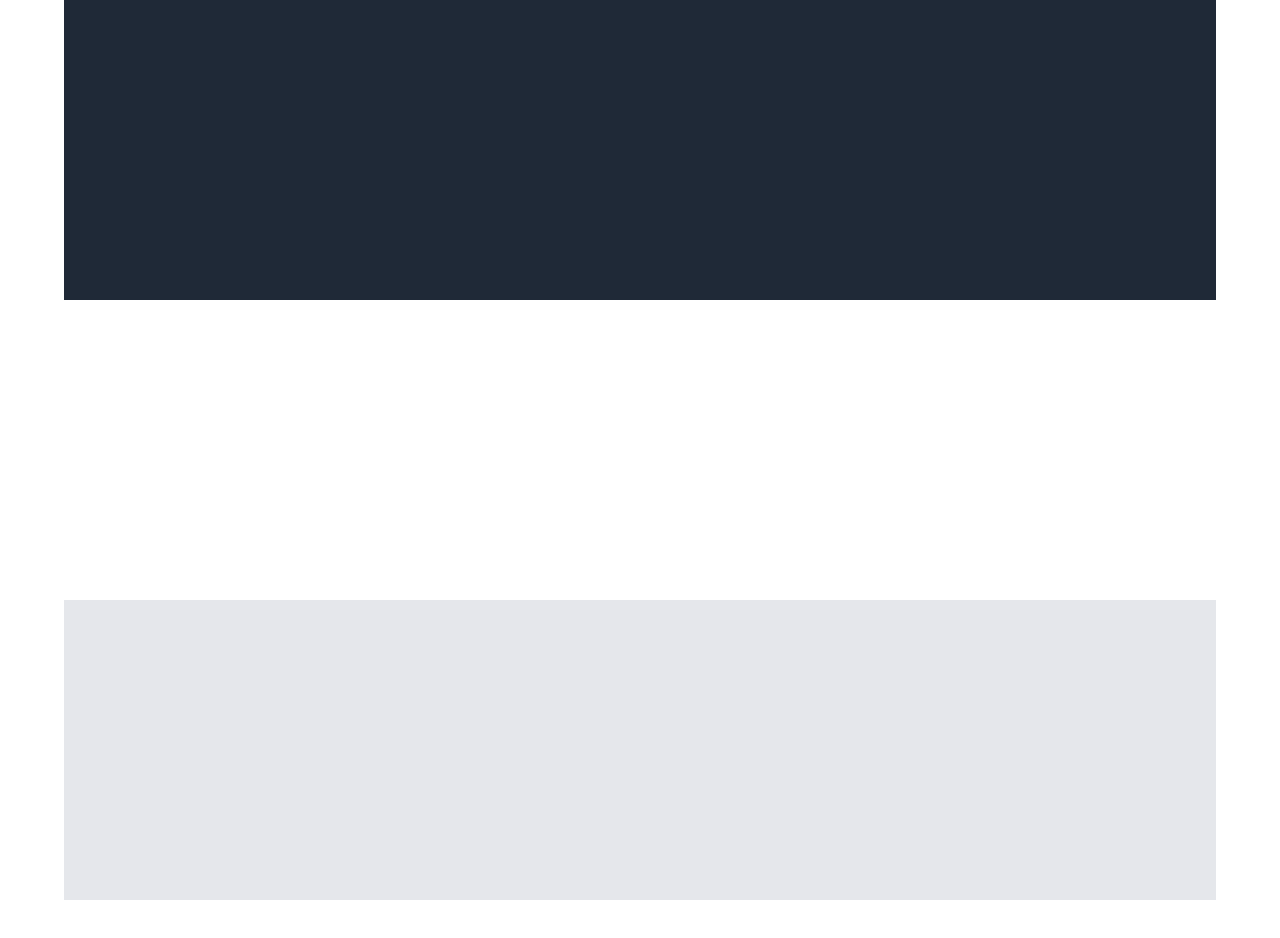
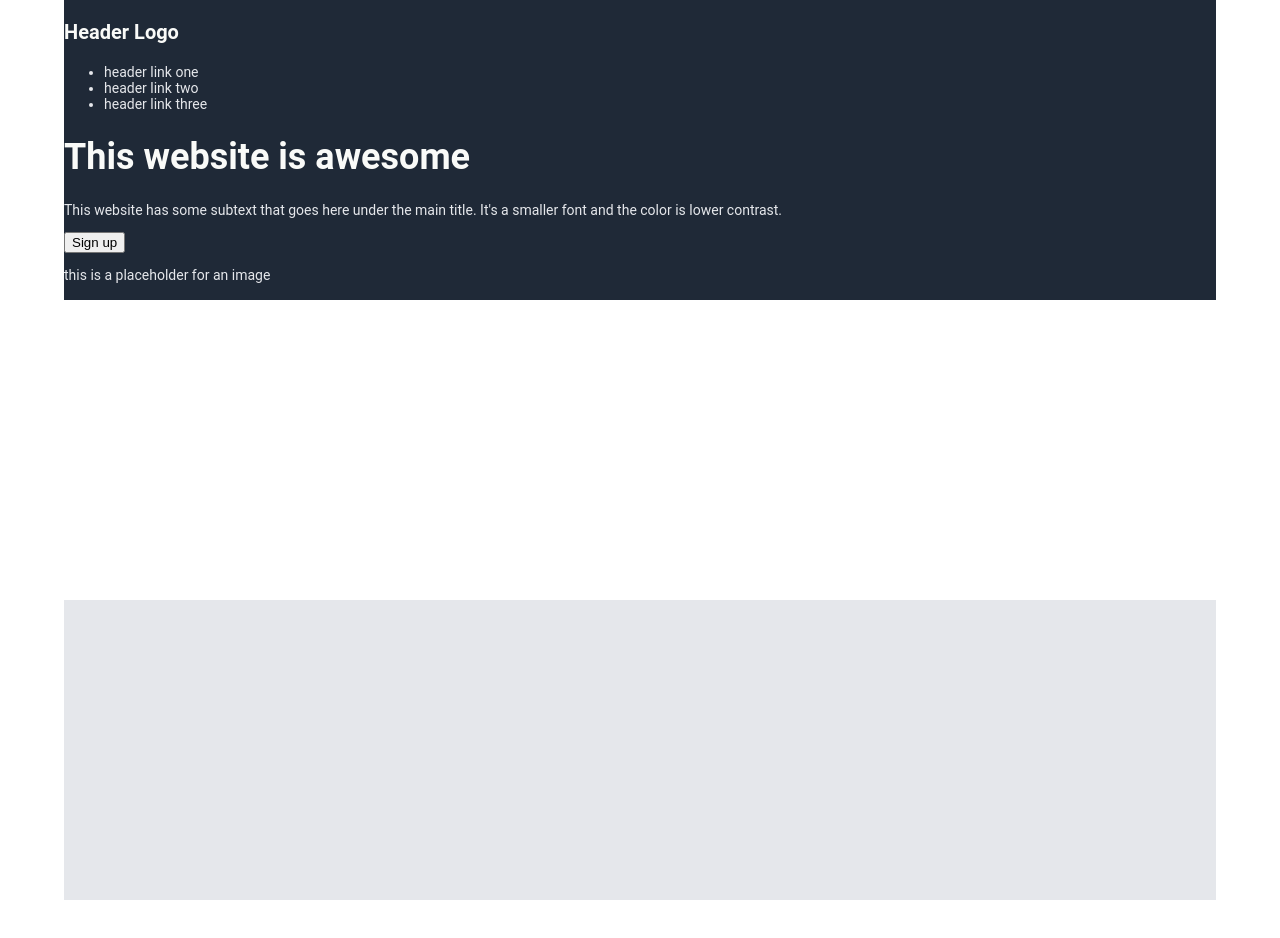
Before and after one commit to cdog-git/landing-page, a plain HTML site: page index.html in a window 1280 px wide. Drawn offline with Linux system fonts and the light colour scheme.

Commit message:
Modify index.html to add contents to first section

```diff
--- a/index.html
+++ b/index.html
@@ -6,7 +6,26 @@
         <link rel="stylesheet" href="styles.css">
     </head>
     <body>
-        <div class="navy-blue"></div>
+        <div class="navy-blue">
+            <div class="header">
+                <h3>Header Logo</h3>
+                <ul>
+                    <li>header link one</li>
+                    <li>header link two</li>
+                    <li>header link three</li>
+                </ul>
+            </div>
+            <div class="content">
+                <div>
+                    <h1>This website is awesome</h1>
+                    <p>This website has some subtext that goes here under the main title. It's a smaller font and the color is lower contrast.</p>
+                    <button>Sign up</button>
+                </div>
+                <div>
+                    <p>this is a placeholder for an image</p>
+                </div>
+            </div>
+        </div>
         <div class="white"></div>
         <div class="gray"></div>
         <div class="white"></div>
--- a/styles.css
+++ b/styles.css
@@ -23,3 +23,25 @@ body div {
 .gray {
     background-color: #e5e7eb;
 }
+
+
+
+/* First Section */
+
+.navy-blue {
+    color: #e5e7eb;
+    font-size: 14px;
+}
+
+.navy-blue h1, .navy-blue h3{
+    color: #f9faf8;
+}
+
+.navy-blue h1 {
+    font-size: 36px;
+    font-weight: bold;
+}
+
+.navy-blue h3 {
+    font-size: 20px;
+}
```
